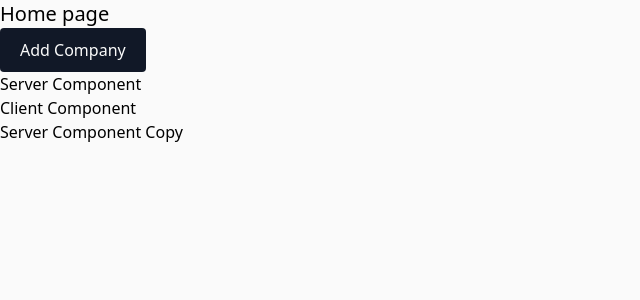
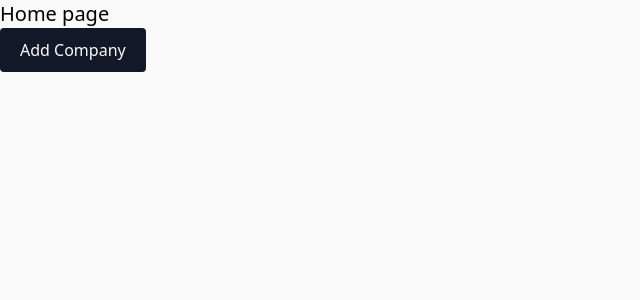
Before and after one commit to Hruchman-Ruslan/tru-scape, a Next.js app: page / in a window 1280 px wide. Shown: the top 300 px of the page, without its empty margins (0-640 px from the left). Built offline with nearby package versions, Linux system fonts and the light colour scheme.

Commit message:
feat: routing

```diff
--- a/src/app/components/server-component-copy.tsx
+++ /dev/null
@@ -1,19 +0,0 @@
-import { headers } from 'next/headers';
-import React from 'react';
-
-export interface ServerComponentProps {
-  children?: React.ReactNode;
-}
-
-export default function ServerComponentCopy({
-  children,
-}: ServerComponentProps) {
-  console.log('Server Component Copy');
-  console.log(headers());
-  return (
-    <div>
-      <span>Server Component Copy</span>
-      {children}
-    </div>
-  );
-}
--- a/src/app/components/server-component.tsx
+++ /dev/null
@@ -1,15 +0,0 @@
-import React from 'react';
-
-export interface ServerComponentProps {
-  children?: React.ReactNode;
-}
-
-export default function ServerComponent({ children }: ServerComponentProps) {
-  console.log('Server Component');
-  return (
-    <div>
-      <span>Server Component</span>
-      {children}
-    </div>
-  );
-}
--- /dev/null
+++ b/src/app/dashboard/_settings/page.tsx
@@ -0,0 +1,11 @@
+import React from 'react';
+
+export interface PageProps {}
+
+export default function Page({}: PageProps) {
+  return (
+    <main>
+      <h1 className="text-xl">Settings Page</h1>
+    </main>
+  );
+}
--- /dev/null
+++ b/src/app/dashboard/page.tsx
@@ -0,0 +1,11 @@
+import React from 'react';
+
+export interface PageProps {}
+
+export default function Page({}: PageProps) {
+  return (
+    <main>
+      <h1 className="text-xl">Dashboard Page</h1>
+    </main>
+  );
+}
--- a/src/app/page.tsx
+++ b/src/app/page.tsx
@@ -1,17 +1,10 @@
 import AddCompanyButton from './components/add-company-button';
-import ClientComponent from './components/client-component';
-import ServerComponent from './components/server-component';
-import ServerComponentCopy from './components/server-component-copy';
 
 export default function Home() {
   return (
     <main>
       <h1 className="text-xl">Home page</h1>
       <AddCompanyButton />
-      <ServerComponent />
-      <ClientComponent>
-        <ServerComponentCopy />
-      </ClientComponent>
     </main>
   );
 }
```
